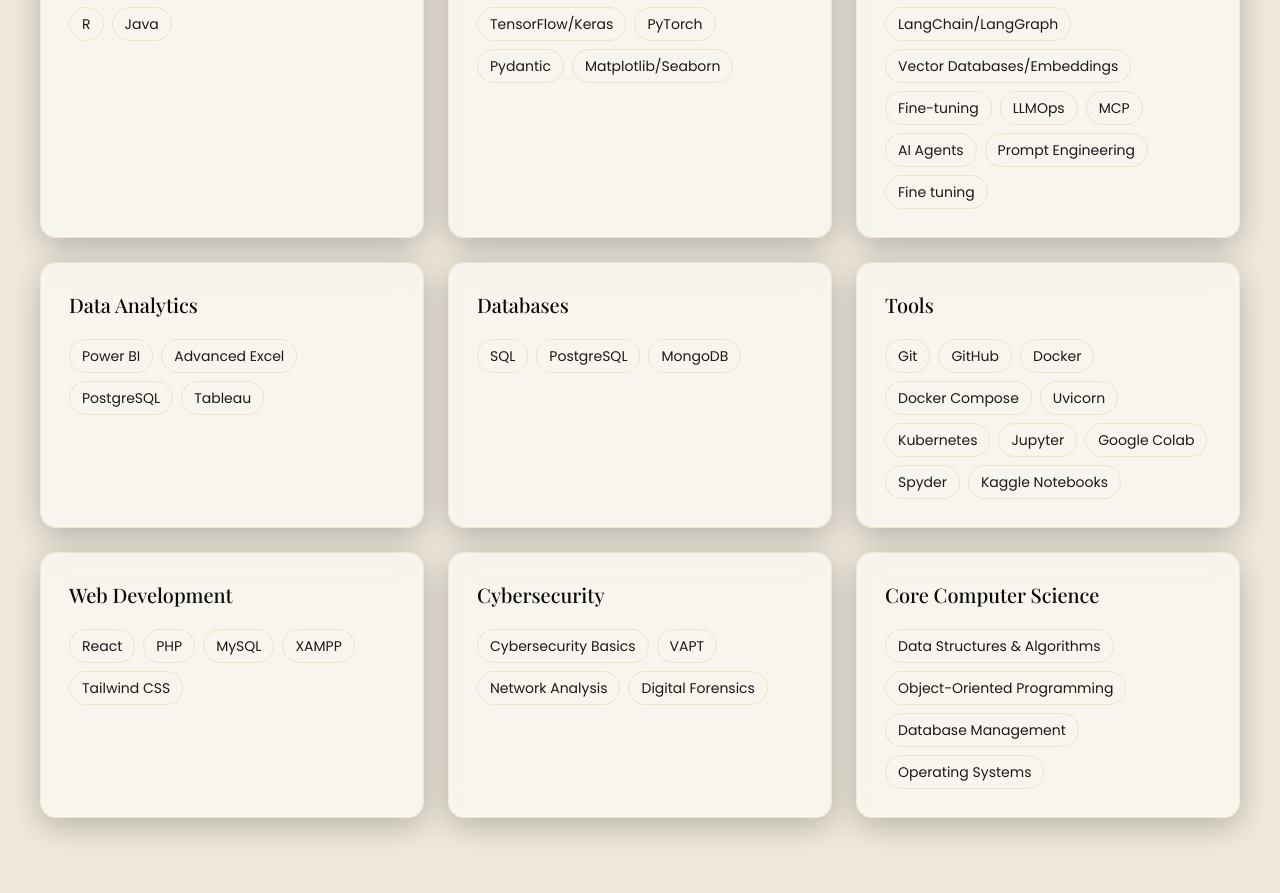
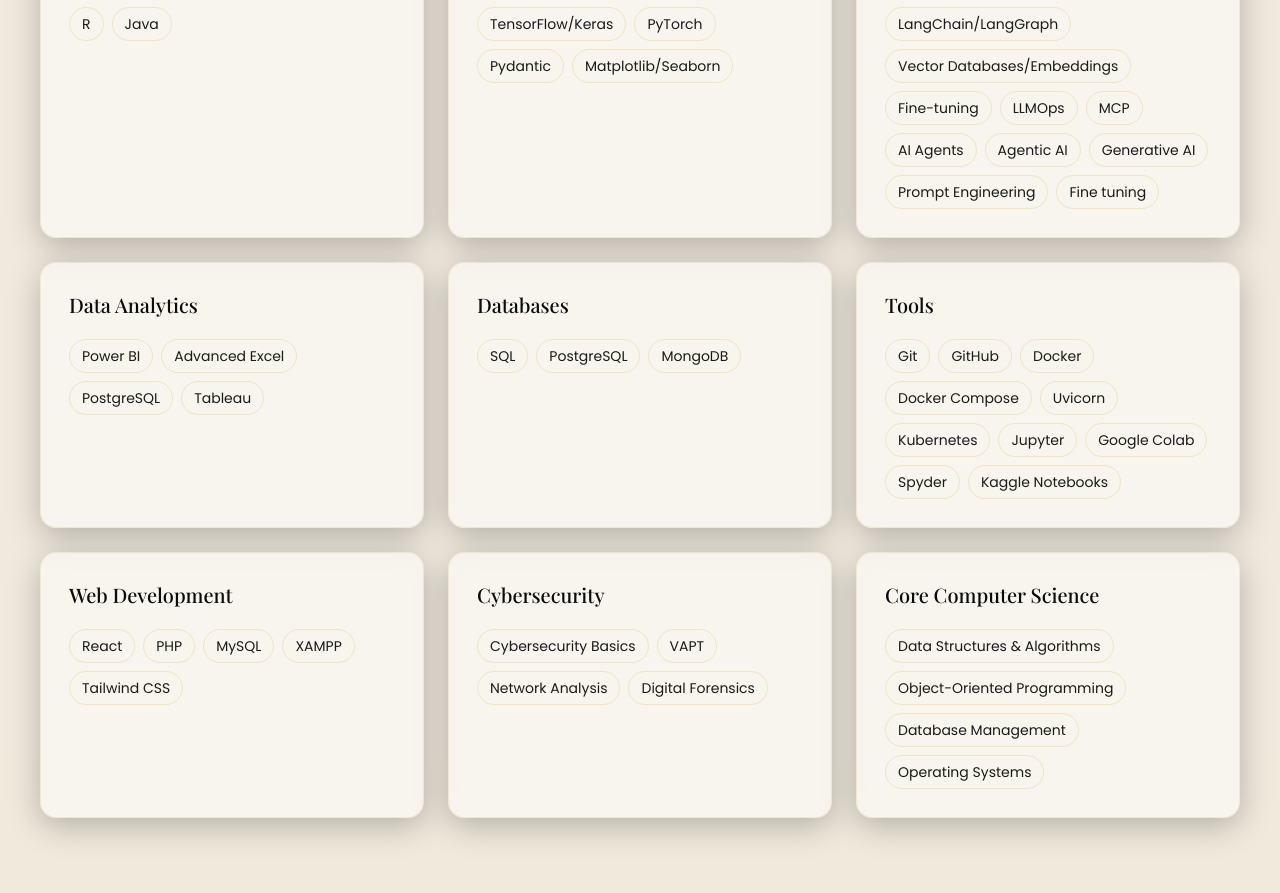
Before and after one commit to Lvgs3033/Dhvani-portfolio, a React (Vite) app: page / in a window 1280 px wide. Shown: the part 1780-2673 px from the top of the page. Built offline with nearby package versions, Linux system fonts and the light colour scheme; a web font is replaced by a local one.

Commit message:
Update portfolioData.ts

```diff
--- a/src/data/portfolioData.ts
+++ b/src/data/portfolioData.ts
@@ -116,6 +116,8 @@
     "LLMOps",
     "MCP",
     "AI Agents",
+    "Agentic AI",
+    "Generative AI",
     "Prompt Engineering",
     "Fine tuning"
   ],
```
